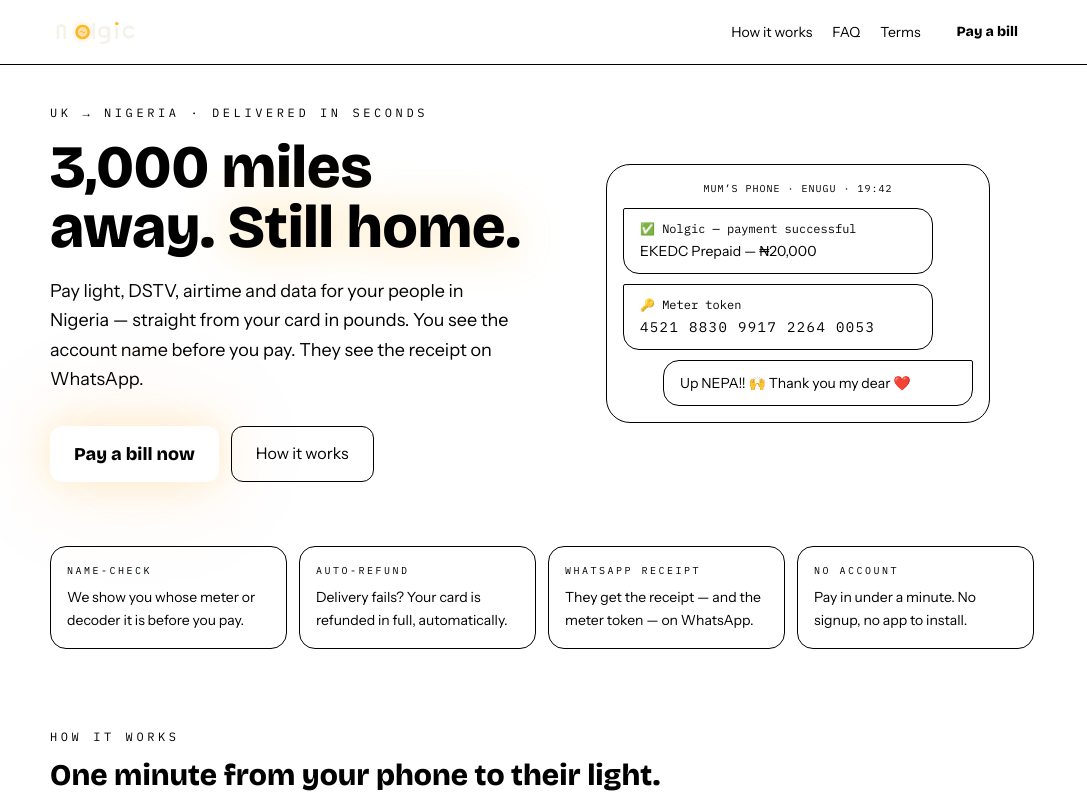
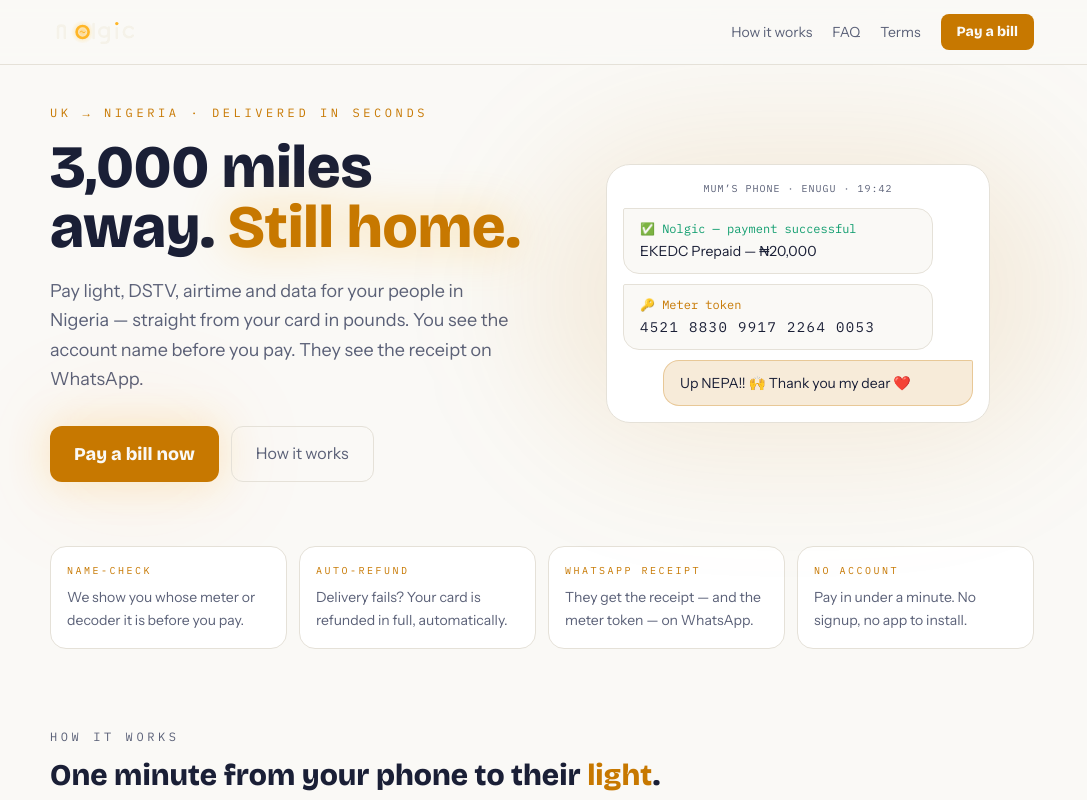
Before and after one commit to mcdavies4/stillhome, a Next.js app: page / in a window 1280 px wide. Shown: the top 800 px of the page, without its empty margins (98-1185 px from the left). Built offline with nearby package versions, Linux system fonts and the light colour scheme; no server answers.

Commit message:
Update globals.css

```diff
--- a/src/app/globals.css
+++ b/src/app/globals.css
@@ -2,6 +2,32 @@
 @tailwind base;
 @tailwind components;
 @tailwind utilities;
+
+/* ── Theme tokens (RGB triplets for Tailwind alpha support) ── */
+:root {
+  /* Light: warm daylight */
+  --night: 250 249 246;     /* page background */
+  --panel: 255 255 255;     /* cards */
+  --line: 229 225 216;      /* borders */
+  --tungsten: 199 120 0;    /* deep amber — readable on white */
+  --ember: 234 88 12;
+  --haze: 91 97 120;        /* secondary text */
+  --paper: 26 31 54;        /* primary text (ink) */
+  --ok: 15 157 110;
+  --bad: 220 38 38;
+}
+.dark {
+  /* Dark: the original NEPA night */
+  --night: 11 16 38;
+  --panel: 20 26 56;
+  --line: 35 43 82;
+  --tungsten: 255 182 39;
+  --ember: 255 122 26;
+  --haze: 154 163 199;
+  --paper: 245 242 233;
+  --ok: 61 220 151;
+  --bad: 255 93 93;
+}
 
 body { @apply bg-night text-paper font-body antialiased; }
 
```
